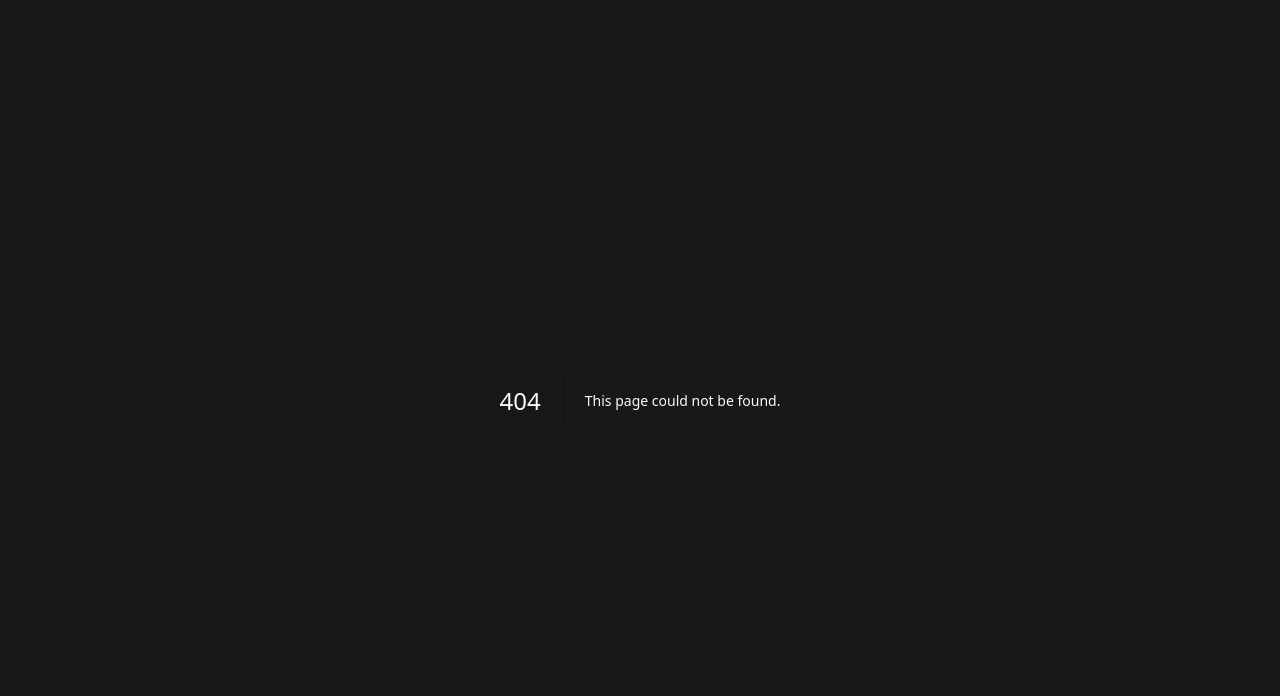
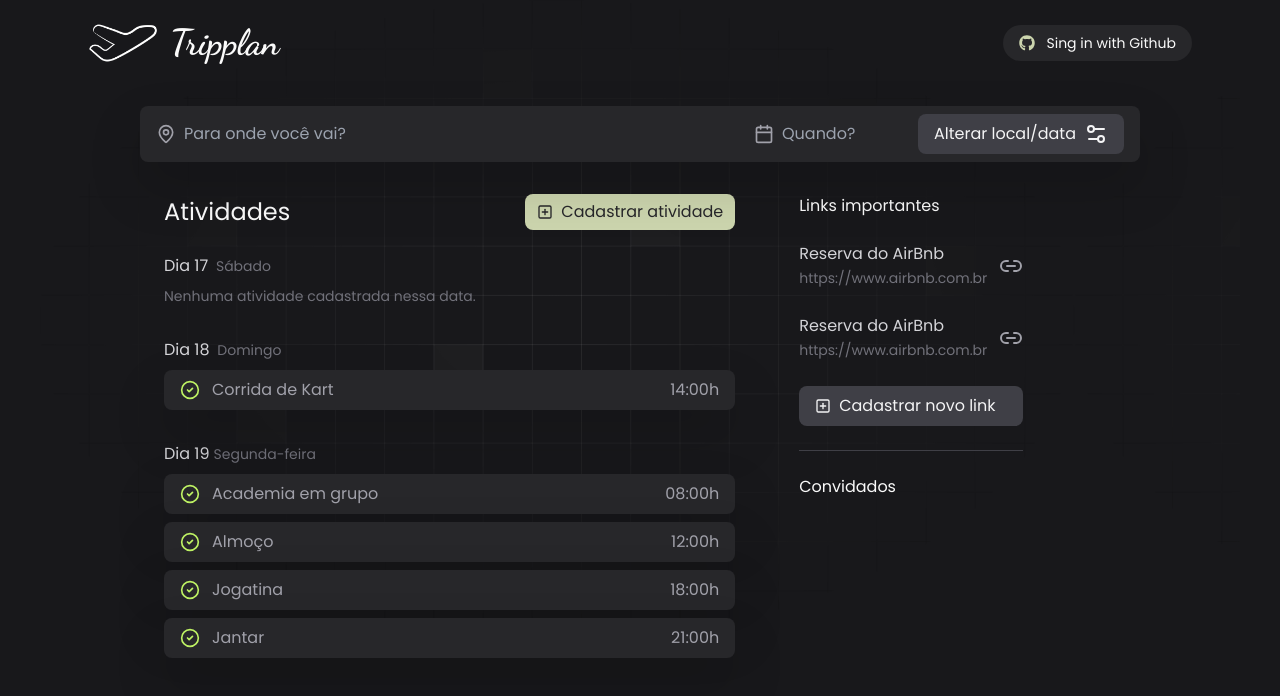
Before and after one commit to willyancr/tripplan, a Next.js app: page /trip-details in a window 1280 px wide. Before the commit this address had no page. Shown: the top 696 px of the page. Built offline with nearby package versions, Linux system fonts and the light colour scheme.

Commit message:
update 3 files and create 3 files

```diff
--- /dev/null
+++ b/src/app/(tripplan)/trip-details/page.tsx
@@ -0,0 +1,111 @@
+import CardChecked from '@/app/components/trip-details/card-checked/page';
+import {
+  Calendar,
+  CircleCheck,
+  Link2,
+  MapPin,
+  Settings2,
+  SquarePlus,
+} from 'lucide-react';
+
+export default function TripDetailsPage() {
+  return (
+    <div className="flex flex-col m-auto w-[1000px] mt-5 gap-8">
+      <div className="flex gap-2 bg-zinc-800 px-4 py-2 rounded-lg text-zinc-400 drop-shadow-2xl ">
+        <div className="flex items-center gap-2 flex-1">
+          <MapPin className="size-5" />
+          <input
+            type="text"
+            placeholder="Para onde você vai?"
+            className="bg-transparent outline-none flex-1 "
+          />
+        </div>
+        <div className="flex items-center gap-2 ">
+          <Calendar className="size-5" />
+          <input
+            type="text"
+            placeholder="Quando?"
+            className="w-32 bg-transparent outline-none "
+          />
+        </div>
+        <button className="flex gap-2 bg-zinc-700 text-zinc-100 font-medium px-4 py-2 rounded-lg hover:brightness-75 transition-all">
+          Alterar local/data
+          <Settings2 />
+        </button>
+      </div>
+      <div className="flex px-6 gap-16">
+        <div className="w-[60%] space-y-6">
+          <div className="flex items-center justify-between">
+            <h1 className="text-2xl">Atividades</h1>
+            <button className="flex items-center gap-2 bg-greenish-yellow text-zinc-800 font-medium px-3 h-9 rounded-lg hover:brightness-75 transition-all">
+              <SquarePlus className="size-4" />
+              Cadastrar atividade
+            </button>
+          </div>
+          <div className="space-y-8">
+            <div className="flex flex-col gap-2">
+              <p className="text-zinc-300">
+                Dia 17
+                <span className="text-zinc-500 text-sm ml-1"> Sábado</span>
+              </p>
+              <p className="text-zinc-500 text-sm">
+                Nenhuma atividade cadastrada nessa data.
+              </p>
+            </div>
+            <div className="flex flex-col gap-2">
+              <p className="text-zinc-300">
+                Dia 18
+                <span className="text-zinc-500 text-sm ml-1"> Domingo</span>
+              </p>
+              <CardChecked activity="Corrida de Kart" hour="14:00" />
+            </div>
+            <div className="flex flex-col gap-2">
+              <p className="text-zinc-300">
+                Dia 19
+                <span className="text-zinc-500 text-sm ml-1">
+                  Segunda-feira
+                </span>
+              </p>
+              <CardChecked activity="Academia em grupo" hour="08:00" />
+              <CardChecked activity="Almoço" hour="12:00" />
+              <CardChecked activity="Jogatina" hour="18:00" />
+              <CardChecked activity="Jantar" hour="21:00" />
+            </div>
+          </div>
+        </div>
+        <div className="flex flex-col gap-6">
+          <div className="flex flex-col gap-6">
+            <h2>Links importantes</h2>
+
+            <div className="flex items-center justify-between gap-3">
+              <a href="https://www.airbnb.com.br/" target="_blank">
+                <p className="text-zinc-300">Reserva do AirBnb</p>
+                <span className="text-sm text-zinc-500 whitespace-nowrap truncate ">
+                  https://www.airbnb.com.br
+                </span>
+              </a>
+              <Link2 className="text-zinc-400" />
+            </div>
+            <div className="flex items-center justify-between gap-3">
+              <a href="https://www.airbnb.com.br/" target="_blank">
+                <p className="text-zinc-300">Reserva do AirBnb</p>
+                <span className="text-sm text-zinc-500 whitespace-nowrap truncate ">
+                  https://www.airbnb.com.br
+                </span>
+              </a>
+              <Link2 className="text-zinc-400" />
+            </div>
+            <button className="flex items-center gap-2 bg-zinc-700 text-zinc-100 font-medium px-4 py-2 rounded-lg hover:brightness-75 transition-all">
+              <SquarePlus className="size-4" />
+              Cadastrar novo link
+            </button>
+          </div>
+          <div className="border-t border-zinc-700" />
+          <div>
+            <h2>Convidados</h2>
+          </div>
+        </div>
+      </div>
+    </div>
+  );
+}
--- a/src/app/components/create-trip/modal-guest/page.tsx
+++ b/src/app/components/create-trip/modal-guest/page.tsx
@@ -1,5 +1,5 @@
-import { useModal } from '@/app/context/modal-context';
 import { AtSign, CheckCircleIcon, SquarePlus, X } from 'lucide-react';
+import { useCreateTrip } from '@/app/context/create-trip-context';
 
 export default function ModalGuest() {
   const {
@@ -7,7 +7,7 @@ export default function ModalGuest() {
     handleEmailInvited,
     handleRemoveEmailInvited,
     emailInvited,
-  } = useModal();
+  } = useCreateTrip();
   return (
     <div className="bg-black/50 fixed inset-0 flex items-center justify-center">
       <div className="bg-zinc-900 w-[640px] rounded-lg py-5 px-6 text-left drop-shadow-2xl">
--- a/src/app/components/create-trip/modal-trip-confirm/page.tsx
+++ b/src/app/components/create-trip/modal-trip-confirm/page.tsx
@@ -1,8 +1,10 @@
-import { useModal } from '@/app/context/modal-context';
+import { useCreateTrip } from '@/app/context/create-trip-context';
 import { CircleCheckBig, Mail, User, X } from 'lucide-react';
+import Link from 'next/link';
 
 export default function ModalTripConfirm() {
-  const { handleModalGuestsConfirmClose } = useModal();
+  const { handleModalGuestsConfirmClose } = useCreateTrip();
+
   return (
     <div className="bg-black/70 fixed inset-0 flex items-center justify-center">
       <div className="bg-zinc-900 w-[640px] rounded-lg py-5 px-6 text-left drop-shadow-2xl">
@@ -47,10 +49,12 @@ export default function ModalTripConfirm() {
               className="bg-transparent outline-none"
             />
           </div>
-          <button className="w-full flex items-center justify-center gap-2 bg-greenish-yellow text-zinc-900  px-4 py-2 rounded-lg hover:brightness-75 transition-all">
-            Confirmar criação da viagem
-            <CircleCheckBig className="text-zinc-900 size-5" />
-          </button>
+          <Link href="/trip-details">
+            <button className="w-full flex items-center justify-center gap-2 bg-greenish-yellow text-zinc-900  px-4 py-2 rounded-lg hover:brightness-75 transition-all">
+              Confirmar criação da viagem
+              <CircleCheckBig className="text-zinc-900 size-5" />
+            </button>
+          </Link>
         </form>
       </div>
     </div>
--- /dev/null
+++ b/src/app/components/trip-details/card-checked/page.tsx
@@ -0,0 +1,18 @@
+import { CircleCheck, CircleDashed } from 'lucide-react';
+
+interface CardCheckedProps {
+  activity: string;
+  hour: string;
+}
+
+export default function CardChecked({ activity, hour }: CardCheckedProps) {
+  return (
+    <div className="flex justify-between items-center gap-2 bg-zinc-800 px-4 py-2 rounded-lg text-zinc-400 drop-shadow-2xl">
+      <div className="flex items-center gap-3">
+        <CircleCheck className="size-5 text-lime-300" />
+        <p className="mr-2">{activity}</p>
+      </div>
+      <p>{hour}h</p>
+    </div>
+  );
+}
--- /dev/null
+++ b/src/app/components/trip-details/card-not-checked/page.tsx
@@ -0,0 +1,5 @@
+export default function CardNotChecked() {
+  return (
+    <div></div>
+  );
+}
```
Also changed, not shown: src/app/(tripplan)/(home)/page.tsx (+0 -1 lines).
